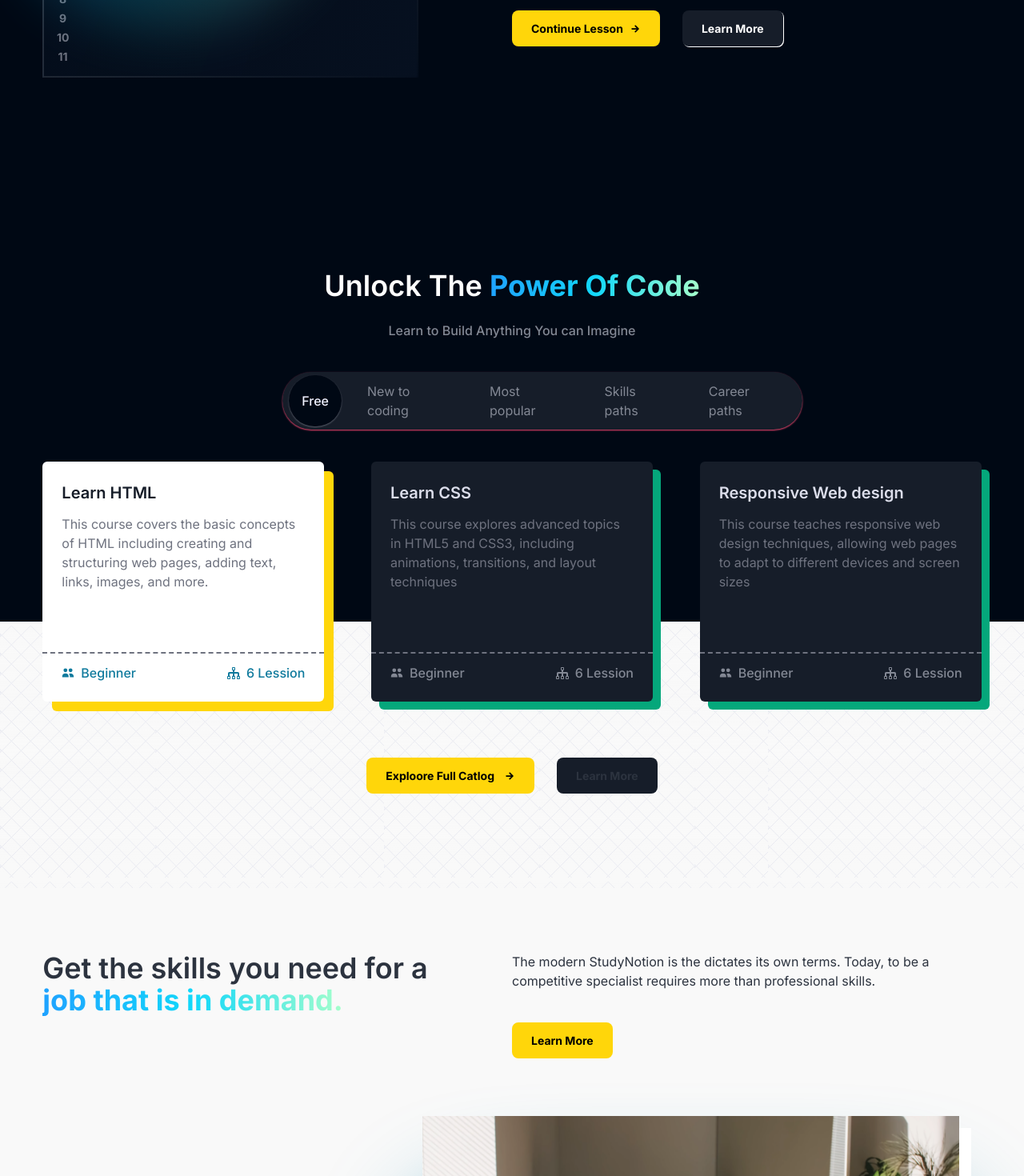
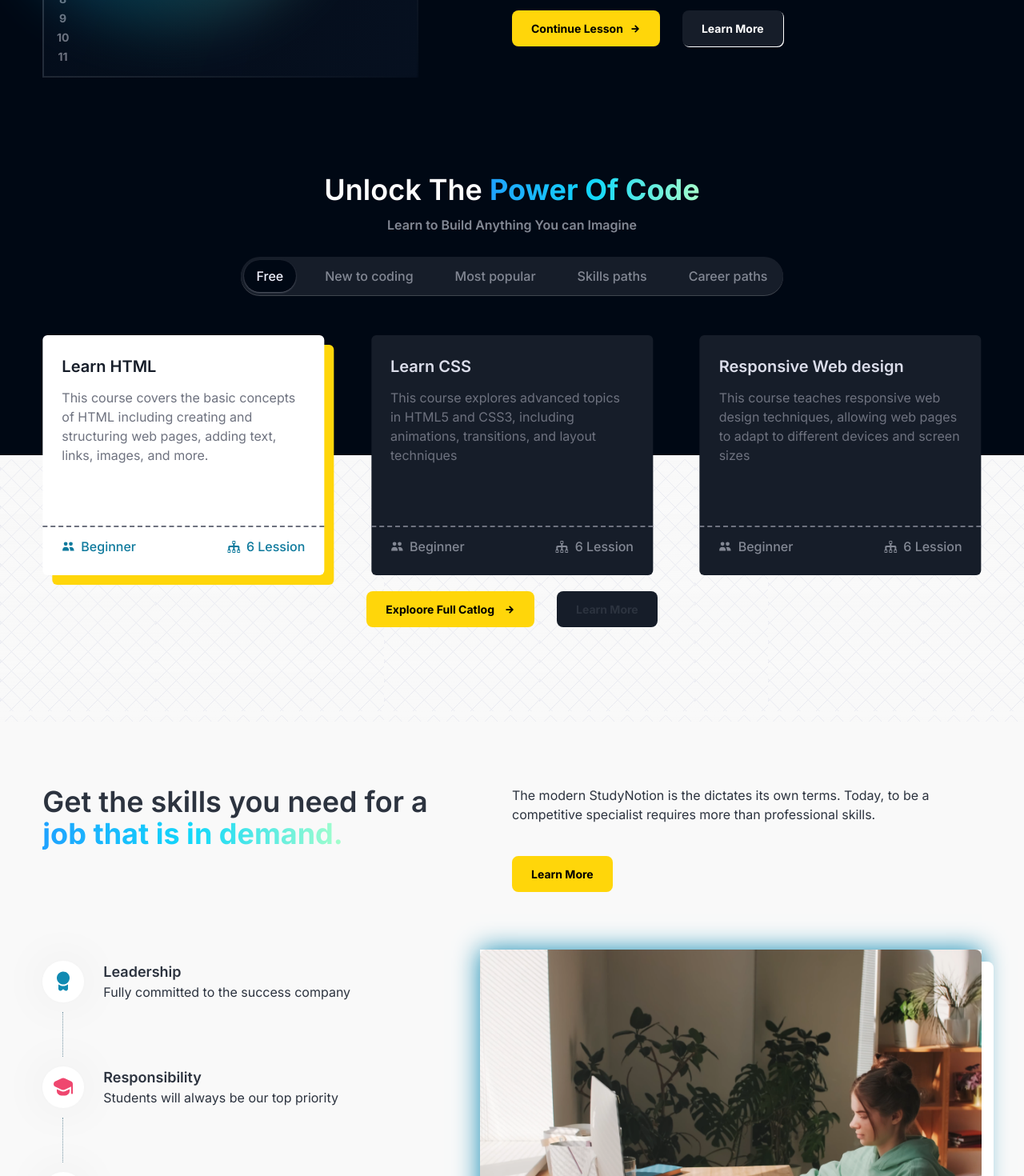
Before and after one commit to AshwinD40/Study-Notion, a React (Create React App) app: page / in a window 1280 px wide. Shown: the part 1330-2800 px from the top of the page at 80% size. Built offline with nearby package versions, Linux system fonts and the light colour scheme; no server answers; a web font is replaced by a local one.

Commit message:
change style

```diff
--- a/src/Pages/Home.jsx
+++ b/src/Pages/Home.jsx
@@ -126,7 +126,7 @@ const Home = () => {
                         }
 
                         backgroundGradient={<div className="codeblock2 absolute"></div>  }
-                        codeColor={"text-pink-25"}
+                        codeColor={"text-pink-200"}
                         codeblock={`<!DOCTYPE html>\n<html>\n<head><title>Example</title>\n<linkrel="stylesheet"href="styles.css">\n</head>\n<body>\n<h1><ahref="/">Header</a>\n</h1>\n<nav><ahref="one/">One</a><ahref="two/">Two</>\n<a><ahref="three/">Three</a>\n</nav>`}
 
                     />
--- a/src/components/core/HomePage/CodeBlocks.jsx
+++ b/src/components/core/HomePage/CodeBlocks.jsx
@@ -24,7 +24,7 @@ const CodeBlocks = ({
             <div className=' text-richblack-300 text-base  w-[85%] -mt-3 font-bold '>
                 {subheading}
             </div>
-            <div className='flex flex-row gap-7 mt-7'>
+            <div className='flex gap-7 mt-7'>
                 <CTAButton active={ctabtn1.active} linkto={ctabtn1.linkto}>
                     <div className='flex gap-2 items-center'>
                         {ctabtn1.btnText}
@@ -32,7 +32,6 @@ const CodeBlocks = ({
                     </div>
                 </CTAButton>
                 <CTAButton active={ctabtn2.active} linkto={ctabtn2.linkto}>
-
                     {ctabtn2.btnText}
                 </CTAButton>
             </div>
@@ -43,7 +42,7 @@ const CodeBlocks = ({
             {
                 backgroundGradient
             }
-            <div className=' text-center flex flex-col w-[10%] select-none text-[#6E727F] font-inter  font-bold '>
+            <div className=' text-center flex flex-col w-[10%] select-none text-richblack-400 font-inter  font-bold '>
 
                 <p>1</p>
                 <p>2</p>
--- a/src/components/core/HomePage/CourseCard.jsx
+++ b/src/components/core/HomePage/CourseCard.jsx
@@ -7,8 +7,11 @@ import { ImTree } from "react-icons/im";
 const CourseCard = ({cardData, currentCard, setCurrentCard}) => {
   return (
       <div
-        className={` w-[360px] lg:w-[30%] rounded-md  text-richblack-25 h-[300px] box-border cursor-pointer
-        ${currentCard === cardData.heading ? "bg-white shadow-[12px_12px] shadow-yellow-50" : "bg-richblack-800 shadow-[10px_10px] shadow-caribbeangreen-300 " }`}
+        className={` w-[360px] lg:w-[30%] ${
+          currentCard === cardData.heading
+          ? "bg-white shadow-[12px_12px] shadow-yellow-50"
+          : "bg-richblack-800 "
+        } text-richblack-25 h-[300px] box-border cursor-pointer rounded-md`}
         onClick={() => setCurrentCard(cardData?.heading)}
       >
         <div className="border-b-[2px] border-richblack-400 border-dashed h-[80%] p-6 flex flex-col gap-3">
--- a/src/components/core/HomePage/ExploreMore.jsx
+++ b/src/components/core/HomePage/ExploreMore.jsx
@@ -25,20 +25,24 @@ const ExploreMore = () => {
     }
 
   return (
-    <div className=' mt-40'>
+    <div>
+        {/* Explore more section */}
+        <div>
+            <div className=' font-semibold text-4xl text-center my-10'>
+                Unlock The{' '}
+                <HighlightText text={"Power Of Code"}/>
+                <p className=' text-center text-richblack-300 text-[16px] font-semibold mt-1 '>Learn to Build Anything You can Imagine</p>
+            </div>
+        </div>
 
-        <div className=' font-semibold text-4xl text-center'>
-            Unlock The {" "}
-            <HighlightText text={"Power Of Code"}/>
-        </div>
-        <p className=' text-center text-richblack-300 text-[16px] font-medium mt-6 '>Learn to Build Anything You can Imagine</p>
 
-        <div className='w-[650px] ml-[300px] flex flex-row bg-richblack-800 rounded-full px-2 py-1 gap-4 my-10 shadow-sm shadow-pink-200'>
+        {/*Tabs Section */}
+        <div className='hidden lg:flex gap-5 -mt-5  mx-auto w-max  bg-richblack-800 rounded-full font-medium  p-1 drop-shadow-[0_1.5px_rgba(255,255,255,0.25)]'>
             {
                 tabName.map((element, index) => {
                     return (
                         <div
-                        className={`text-[16px] flex flex-row items-center gap-2
+                        className={`text-[16px] flex flex-row  items-center gap-2
                             ${currentTab === element
                             ? "bg-richblack-900 text-richblack-5 font-medium shadow-sm shadow-richblack-500"
                             :"text-richblack-300"}
@@ -55,9 +59,10 @@ const ExploreMore = () => {
 
         </div>
 
-        <div className=' lg:h-[200px]'>
+        <div className=' hidden lg:block lg:h-[200px]'></div>
+
         {/*course card group*/}
-            <div className=' flex flex-row justify-between '>
+        <div className='flex lg:absolute gap-10 justify-center lg:gap-0 lg:justify-between flex-wrap w-full lg:bottom-0 lg:left-[50%] lg:translate-x-[-50%] lg:translate-y-[50%] text-black lg:mb-0 mb-7 lg:px-0 px-3 '>
             {
                 courses.map( (element, index)=>{
                     return(
@@ -72,7 +77,7 @@ const ExploreMore = () => {
                 }
         </div>
 
-        </div>
+
     </div>
   )
 }
--- a/src/components/core/HomePage/InstructorSection.jsx
+++ b/src/components/core/HomePage/InstructorSection.jsx
@@ -7,37 +7,35 @@ import { IoMdArrowRoundForward } from "react-icons/io";
 
 const InstructorSection = () => {
   return (
-    <div className=' flex flex-row w-full items-center gap-20 my-16'>
-        <div className=' w-[55%] '>
+    <div>
+        <div className=' flex mt-10 flex-col lg:flex-row items-center gap-20'>
+            <div className=' lg:w-[50%] '>
                 <img
                 src={Instructor}
                 alt='Instructor'
-               className=''
+                className=' shadow-white rounded-md  shadow-[10px_10px]'
                 />
             </div>
-        <div className='flex flex-col w-[45%] gap-8'>
-            <div className=' text-4xl font-bold '>
-                Become an <br/>
+            <div className='lg:w-[50%] flex flex-col gap-10'>
+                <div className=' lg:w-[50%] text-4xl font-bold '>
+                    Become an
                     <HighlightText text={" Instructor"}/>
                 </div>
 
-            <p className=' text-base font-semibold text-richblack-300 w-[90%]'>Instructors from around the world teach millions of students on StudyNotion. We provide the tools and skills to teach what you love.</p>
+                <p className=' text-[16px] text-justify font-semibold text-richblack-300 w-[90%]'>Instructors from around the world teach millions of students on StudyNotion. We provide the tools and skills to teach what you love.</p>
 
                 <div className=' w-fit'>
                     <CTAButton active={true} linkto={'/signUp'}>
-                    <div className=' flex font-bold gap-2 justify-start items-center'>
+                        <div className=' flex gap-3 items-center'>
                             Start Teaching Today
                             <IoMdArrowRoundForward/>
                         </div>
                     </CTAButton>
                 </div>
-
-
-
-
-
             </div>
         </div>
+    </div>
+
   )
 }
 
--- a/src/components/core/HomePage/LearningLanguageSection.jsx
+++ b/src/components/core/HomePage/LearningLanguageSection.jsx
@@ -7,41 +7,40 @@ import plan_your_lessons from "../../../assets/Images/Plan_your_lessons.png";
 
 const LearningLanguageSection = () => {
   return (
+
     <div>
-        <div className=' flex flex-col w-full gap-6 mt-24 mb-16 items-center justify-center'>
-            <div className=' text-4xl font-semibold text-center'>
+      <div className=' text-4xl font-semibold text-center my-10'>
         Your swiss knife for {" "}
         <HighlightText text={"learning any language"}/>
-
-            </div>
-            <div className=' text-center font-medium  text-richblack-700 mx-auto text-base w-[65%]'>
+          <div className=' text-center font-medium  text-richblack-700 lg:w-[75%] mx-auto text-base leading-6'>
             Using spin making learning multiple languages easy. with 20+ languages realistic voice-over, progress tracking, custom schedule and more.
           </div>
-            <div className=' flex flex-row items-center justify-center mt-5'>
+      </div>
+        <div className=' flex flex-col lg:flex-row  items-center justify-center mt-8 lg:mt-0'>
           <img
             src={know_your_progress}
             alt='Know your progress'
-                      className='onject-contain -mr-32'
+            className='onject-contain lg:-mr-32'
           />
           <img
               src={compare_with_other}
               alt='Compare with others'
-                      className='onject-contain'
+              className='onject-contain lg:-mb-10 lg:-mt-0'
             />
           <img
             src={plan_your_lessons}
             alt='Plan your lessons'
-                      className='onject-contain -ml-32 '
+            className='onject-contain lg:-ml-32 lg:-mt-5 -mt-16 '
           />
         </div>
 
-            <div className=' w-fit'>
+            <div className=' w-fit mx-auto lg:mb-20 mb-8 '>
                 <CTAButton active={true} linkto={'/signUp'}>
                     Learn More
                 </CTAButton>
             </div>
     </div>
-    </div>
+
   )
 }
 
--- a/src/components/core/HomePage/TimelineSection.jsx
+++ b/src/components/core/HomePage/TimelineSection.jsx
@@ -31,46 +31,52 @@ const timeline = [
 const TimelineSection = () => {
   return (
     <div>
-        <div className=' flex flex-row gap-20 items-center '>
-                <div className=' flex flex-col w-[40%] gap-12 -ml-14'>
-                    {
-                        timeline.map((element, index) => {
+        <div className=' flex flex-col lg:flex-row gap-20 mb-20 items-center '>
+            <div className=' flex flex-col lg:w-[45%] gap-14 lg:gap-3'>
+                {timeline.map((element, index) => {
                     return (
-                                <div className=' flex flex-row gap-6' key={index}>
-
-                                    <div className='w-[50px] h-[50px] rounded-full justify-center bg-white flex items-center '>
+                        <div className=' flex flex-col lg:gap-3' key={index}>
+                            <div className=' flex gap-6' key={index}>
+                                <div className='w-[52px] h-[52px] rounded-full justify-center bg-white flex items-center shadow-[#00000012] shadow-[0_0_62px_0] '>
                                     <img src={element.Logo} alt='logo'/>
                                 </div>
                                 <div>
                                     <h2 className=' font-semibold text-[18px]'>{element.heading}</h2>
-                                        <p>{element.Description}</p>
+                                    <p className=' text-base'>{element.Description}</p>
                                 </div>
                             </div>
-                            )
-                        })
-                    }
-
+                            <div
+                                className={` hidden ${
+                                    timeline.length - 1 === index
+                                    ? "hidden" : "lg:block"
+                                    } h-14 border-dotted border-r border-richblue-100 bg-richblack-400/0 w-[26px]`}
+                            ></div>
+                        </div>
+                    );
+                })}
                 </div>
 
-                <div className=' relative  '>
-                    <div className='absolute mt-28  rounded-full h-[200px] w-full bg-blue-200 blur-3xl '></div>
+                <div className=' relative w-fit h-fit shadow-blue-200 shadow-[0px_0px_30px_0px]   '>
+                    <div className=' absolute lg:left-[50%]  lg:bottom-0 lg:translate-x-[-50%] lg:translate-y-[50%] bg-caribbeangreen-700 flex lg:flex-row  flex-col text-white uppercase py-5 gap-4 lg:gap-0 lg:py-10'>
+                        {/* Section 01 */}
+                        <div className=' flex gap-5 items-center lg:border-r border-caribbeangreen-300 px-7 lg:px-14'>
+                            <h1 className=' text-3xl font-bold w-[75px]'>10</h1>
+                            <h1 className=' text-sm text-caribbeangreen-300 w-[75px]'>
+                                years experience
+                            </h1>
+                        </div>
+                         {/* Section 02 */}
+                        <div className=' flex items-center  gap-5 px-7 lg:px-14'>
+                            <h1 className=' text-3xl font-bold w-[75px]'>250</h1>
+                            <h1 className=' text-sm text-caribbeangreen-300 w-[75px]'>
+                                Type of Courses
+                            </h1>
+                        </div>
+                    </div>
                     <img src={Timelineimg}
                         alt='timelineimg'
-                        className=' relative shadow-[15px_15px] shadow-white object-covor'
+                        className=' h-[400px] lg:h-fit shadow-[15px_15px_0px_0px] rounded-lg shadow-white object-covor'
                     />
-
-                    <div className=' absolute bg-caribbeangreen-700 flex flex-row text-white uppercase py-6 left-[50%] translate-x-[-50%] translate-y-[-50%]'>
-
-                        <div className=' flex flex-row gap-5 items-center border-r border-caribbeangreen-300 px-7'>
-                            <p className=' text-3xl font-bold'>10</p>
-                            <p className=' text-sm text-caribbeangreen-300'>years of<br/> experience</p>
-                        </div>
-
-                        <div className=' flex flex-row items-center gap-5 px-7'>
-                            <p className=' text-3xl font-bold'>250</p>
-                            <p className=' text-sm text-caribbeangreen-300'>Type of<br/>Courses</p>
-                         </div>
-                    </div>
             </div>
         </div>
     </div>
```
Lines whose indentation alone changed are shown as unchanged.
